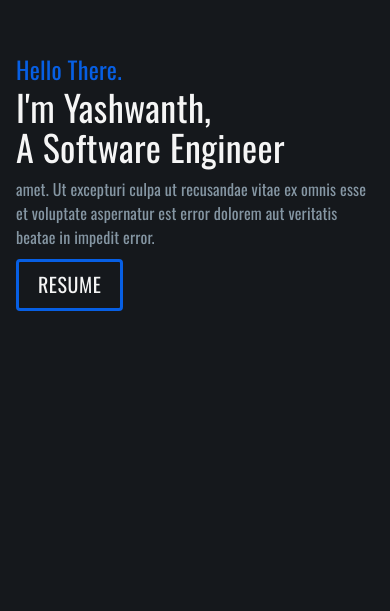
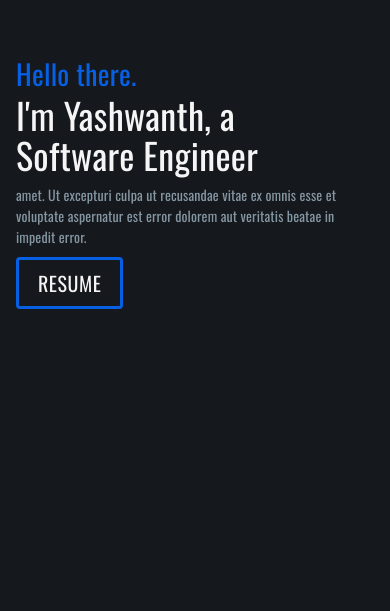
Before and after one commit to its-yashwanth-n/portfolio, a React (Create React App) app: page / in a window 390 px wide. Shown: the part 233-844 px from the top of the page. Built offline with nearby package versions, Linux system fonts and the light colour scheme; a web font is replaced by a local one.

Commit message:
code refactor and minor fixes

```diff
--- a/src/components/Home/Intro/Intro.jsx
+++ b/src/components/Home/Intro/Intro.jsx
@@ -21,7 +21,7 @@ import {
 export const Intro = ({ height }) => {
   const { colorMode } = useContext(ModeContext);
   const introString = ["I", "'", "m"];
-  const nameString = ["Y", "a", "s", "h", "w", "a", "n", "t", "h", ","];
+  const nameString = ["Y", "a", "s", "h", "w", "a", "n", "t", "h", ",", " a"];
 
   return (
     <HomeElement id="intro-section" name="intro" style={{ height: height }}>
@@ -35,19 +35,19 @@ export const Intro = ({ height }) => {
           <ColorText
             colorMode={colorMode}
             fontSize={{
-              xs: "1.5rem",
-              sm: "1.75rem",
+              xs: "1.75rem",
+              sm: "2rem",
               md: "2.25rem",
               lg: "3rem",
             }}
           >
-            Hello There.
+            Hello there.
           </ColorText>
           <IntroText
             component="h1"
             fontSize={{
               xs: "2.25rem",
-              sm: "2.625rem",
+              sm: "2.375rem",
               md: "3.375rem",
               lg: "4.5rem",
             }}
@@ -68,12 +68,12 @@ export const Intro = ({ height }) => {
             colorMode={colorMode}
             fontSize={{
               xs: "2.25rem",
-              sm: "2.625rem",
+              sm: "2.375rem",
               md: "3.375rem",
               lg: "4.5rem",
             }}
           >
-            A Software Engineer
+            Software Engineer
           </IntroText>
           <SubText colorMode={colorMode} margin="1.2vh 0px">
             {" "}
--- a/src/components/Navigation/NavigationBar.jsx
+++ b/src/components/Navigation/NavigationBar.jsx
@@ -6,7 +6,7 @@ import styled from "styled-components";
 import { Sling as Hamburger } from "hamburger-react";
 import { navRoutes } from "./navRoutes";
 import { Link } from "react-scroll";
-import { Box, Slide, useMediaQuery, useTheme } from "@mui/material";
+import { Box, Slide, useMediaQuery } from "@mui/material";
 import { Logo } from "./Logo";
 import { ModeContext } from "../../App";
 import {
@@ -36,8 +36,7 @@ import { SocialIcons, SoundIcon, ThemeIcon } from "../common/Icons";
 
 export const NavigationBar = () => {
   const { colorMode, isNavOpen, setNavOpen } = useContext(ModeContext);
-  const theme = useTheme();
-  const isMd = useMediaQuery(() => theme.breakpoints.down("md"));
+  const isMobile = !useMediaQuery("(min-width:900px)");
   const [scrollPosition, setScrollPosition] = useState(0);
 
   const elementArray = [
@@ -75,12 +74,12 @@ export const NavigationBar = () => {
 
   //blur other elements when mobile nav bar is active
   useEffect(() => {
-    if (isMd && isNavOpen) {
+    if (isMobile && isNavOpen) {
       elementArray.map((ele) => handleBlur(ele, "blur(4px)"));
     } else {
       elementArray.map((ele) => handleBlur(ele, "none"));
     }
-  }, [isMd, isNavOpen, handleBlur]);
+  }, [isMobile, isNavOpen, handleBlur]);
 
   // to close nav bar on scroll in mobile
   useEffect(() => {
@@ -126,7 +125,7 @@ export const NavigationBar = () => {
   }, [scrollPosition]);
 
   return (
-    <>
+    <React.Fragment>
       <StyledAppBar
         id="navigation-bar"
         position="fixed"
@@ -134,7 +133,7 @@ export const NavigationBar = () => {
       >
         <NavContainer maxWidth="inherit" sx={{ height: "fit-content" }}>
           <Toolbar disableGutters>
-            <Logo isMobileDevice={isMd} />
+            <Logo isMobileDevice={isMobile} />
             <StyledBox sx={{ display: { xs: "flex", md: "none" } }}>
               <Hamburger
                 id="mobile-hamburger-icon"
@@ -187,7 +186,7 @@ export const NavigationBar = () => {
         <SideNav id="mobile-nav-aside" colorMode={colorMode} open={isNavOpen}>
           <MobileNav>
             {navRoutes.map((navElement) => (
-              <>
+              <React.Fragment>
                 <NavText
                   key={navElement.id}
                   colorMode={colorMode}
@@ -207,7 +206,7 @@ export const NavigationBar = () => {
                     <Span colorMode={colorMode}>( )</Span>
                   </HomeLink>
                 </NavText>
-              </>
+              </React.Fragment>
             ))}
             <IconContainer id="mobile-icons-div">
               <SocialIcons
@@ -228,7 +227,7 @@ export const NavigationBar = () => {
           </MobileNav>
         </SideNav>
       </Slide>
-    </>
+    </React.Fragment>
   );
 };
 
@@ -290,6 +289,9 @@ const SideNav = styled.aside`
     @media (min-width: 900px) {
       display: none;
     }
+    @media (min-width: 465px) {
+      width: 60%;
+    }
   }
 `;
 
--- a/src/components/common/Icons.jsx
+++ b/src/components/common/Icons.jsx
@@ -68,18 +68,20 @@ export const SoundIcon = ({ iconSize, ariaLabel }) => {
       isPlaying={music}
       aria-label={music ? MUTE_LABEL : MUSIC_LABEL}
     >
-      {!music && <FiMusic size={iconSize} />}
-      {music && <BsSoundwave size={iconSize} />}
+      {!music ? <FiMusic size={iconSize} /> : <BsSoundwave size={iconSize} />}
     </SoundButton>
   );
 };
 
 export const ThemeIcon = ({ iconSize }) => {
   const { colorMode, setColorMode } = useContext(ModeContext);
-  function handleThemeToggle(e) {
+
+  const handleThemeToggle = (e) => {
     e.preventDefault();
-    setColorMode(colorMode === LIGHT_THEME ? DARK_THEME : LIGHT_THEME);
-  }
+    const newColor = colorMode === LIGHT_THEME ? DARK_THEME : LIGHT_THEME;
+    setColorMode(newColor);
+  };
+
   return (
     <ThemeButton
       id="theme-icon"
@@ -87,8 +89,11 @@ export const ThemeIcon = ({ iconSize }) => {
       onClick={handleThemeToggle}
       aria-label={colorMode === DARK_THEME ? LIGHT_MODE_LABEL : DARK_MODE_LABEL}
     >
-      {colorMode === LIGHT_THEME && <FiMoon size={iconSize} />}
-      {colorMode === DARK_THEME && <FiSun size={iconSize} />}
+      {colorMode === LIGHT_THEME ? (
+        <FiMoon size={iconSize} />
+      ) : (
+        <FiSun size={iconSize} />
+      )}
     </ThemeButton>
   );
 };
--- a/src/components/common/commonStyles.jsx
+++ b/src/components/common/commonStyles.jsx
@@ -42,9 +42,12 @@ export const MyTypography = styled(Typography)`
 export const GeneralText = styled(Typography)`
   && {
     font-family: ${PRIMARY_FONT};
-    font-size: 16px;
+    font-size: 14px;
     @media (min-width: 900px) {
       font-size: 18px;
+    }
+    @media (min-width: 450px) {
+      font-size: 16px;
     }
     color: ${(props) =>
       props.colorMode === DARK_THEME ? PRIMARY_GREY_TEXT : SECONDARY_GREY_TEXT};
@@ -53,9 +56,12 @@ export const GeneralText = styled(Typography)`
 
 export const GeneralLink = styled.a`
   && {
-    font-size: 16px;
+    font-size: 14px;
     @media (min-width: 900px) {
       font-size: 18px;
+    }
+    @media (min-width: 450px) {
+      font-size: 16px;
     }
     text-decoration: none;
     cursor: pointer;
@@ -104,8 +110,6 @@ export const MyButton = styled(Button)`
       props.colorMode === DARK_THEME ? PRIMARY_TXT_COLOR : SECONDARY_TXT_COLOR};
     border: 3px solid
       ${(props) => (props.colorMode === DARK_THEME ? BLUE_COLOR : PURPLE_COLOR)};
-    background-color: ${(props) =>
-      props.colorMode === DARK_THEME ? PRIMARY_BGD_COLOR : SECONDARY_BGD_COLOR};
     &:hover {
       background-color: ${(props) =>
         props.colorMode === DARK_THEME ? BLUE_COLOR : PURPLE_COLOR};
--- a/src/pages/Home.jsx
+++ b/src/pages/Home.jsx
@@ -1,3 +1,4 @@
+import React from "react";
 import { NavigationBar } from "../components/Navigation/NavigationBar";
 import { Contact } from "../components/Home/Contact/Contact";
 import { Experience } from "../components/Home/Experience/Experience";
@@ -13,7 +14,7 @@ import Footer from "../components/Footer/Footer";
 
 export const Home = () => {
   return (
-    <>
+    <React.Fragment>
       <NavigationBar />
       <Social />
       <Effect />
@@ -26,7 +27,7 @@ export const Home = () => {
         <Contact height={"100vh"} />
       </MainContainer>
       <Footer />
-    </>
+    </React.Fragment>
   );
 };
 
```
